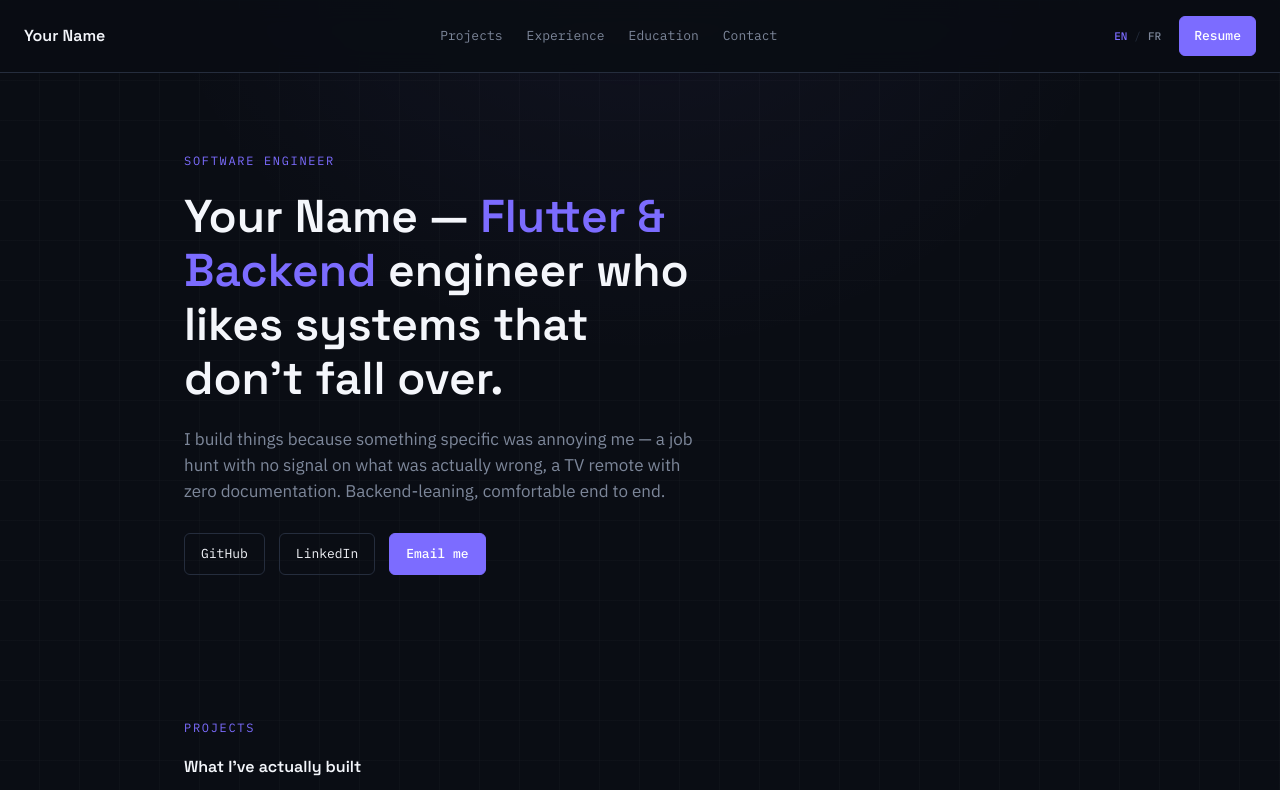
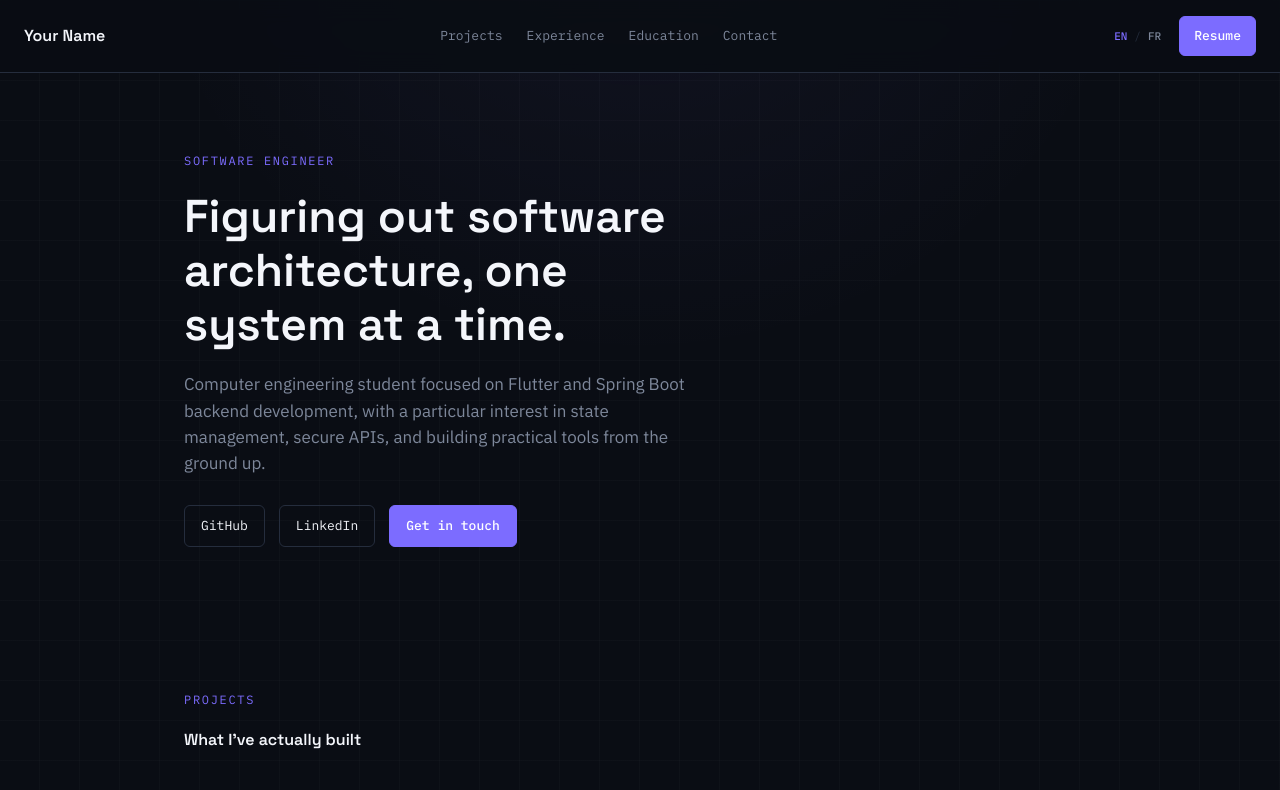
Before and after one commit to jecem-ben-slama/portfoliov2, an Angular app: page / in a window 1280 px wide. Shown: the top 790 px of the page. Built offline with nearby package versions, Linux system fonts and the light colour scheme.

Commit message:
update hero section to support multi lang

```diff
--- a/src/app/core/i18n/en.ts
+++ b/src/app/core/i18n/en.ts
@@ -8,12 +8,15 @@ export const en = {
   },
 
   hero: {
-    eyebrow: 'Software Engineering Student',
-    title: 'Building software that solves real problems.',
+    eyebrow: 'Software Engineer',
+
+    title: 'Figuring out software architecture, one system at a time.',
+
     description:
-      'Computer engineering student passionate about software development, web technologies and mobile applications.',
+      'Computer engineering student focused on Flutter and Spring Boot backend development, with a particular interest in state management, secure APIs, and building practical tools from the ground up.',
+
     viewProjects: 'View projects',
-    contactMe: 'Contact me',
+    contactMe: 'Get in touch',
   },
 
   about: {
--- a/src/app/core/i18n/fr.ts
+++ b/src/app/core/i18n/fr.ts
@@ -8,10 +8,13 @@ export const fr = {
   },
 
   hero: {
-    eyebrow: 'Étudiant en ingénierie logicielle',
-    title: 'Je crée des logiciels qui répondent à de vrais besoins.',
+    eyebrow: 'Ingénieur logiciel',
+
+    title: 'Comprendre l’architecture logicielle, un système à la fois.',
+
     description:
-      'Étudiant en ingénierie informatique passionné par le développement logiciel, les technologies web et les applications mobiles.',
+      'Étudiant en ingénierie informatique, spécialisé dans le développement Flutter et les backends avec Spring Boot, avec un intérêt particulier pour la gestion d’état, les API sécurisées et la création d’outils pratiques de bout en bout.',
+
     viewProjects: 'Voir mes projets',
     contactMe: 'Me contacter',
   },
--- a/src/app/features/home/hero/hero.component.html
+++ b/src/app/features/home/hero/hero.component.html
@@ -1,17 +1,31 @@
 <section class="hero">
-  <p class="eyebrow">Software Engineer</p>
+
+  <p class="eyebrow">
+    {{ i18n.t('hero.eyebrow') }}
+  </p>
+
   <h1>
-    Your Name — <span class="accent">Flutter &amp; Backend</span> engineer who
-    likes systems that don't fall over.
+    {{ i18n.t('hero.title') }}
   </h1>
+
   <p class="value-prop">
-    I build things because something specific was annoying me — a job hunt
-    with no signal on what was actually wrong, a TV remote with zero
-    documentation. Backend-leaning, comfortable end to end.
+    {{ i18n.t('hero.description') }}
   </p>
+
   <div class="socials">
-    <a href="https://github.com/your-username" target="_blank" rel="noopener" class="btn">GitHub</a>
-    <a href="https://linkedin.com/in/your-username" target="_blank" rel="noopener" class="btn">LinkedIn</a>
-    <a href="mailto:you@example.com" class="btn primary">Email me</a>
+
+    <a href="https://github.com/your-username" target="_blank" rel="noopener noreferrer" class="btn">
+      GitHub
+    </a>
+
+    <a href="https://linkedin.com/in/your-username" target="_blank" rel="noopener noreferrer" class="btn">
+      LinkedIn
+    </a>
+
+    <a href="mailto:you@example.com" class="btn primary">
+      {{ i18n.t('hero.contactMe') }}
+    </a>
+
   </div>
+
 </section>
--- a/src/app/features/home/hero/hero.component.ts
+++ b/src/app/features/home/hero/hero.component.ts
@@ -1,9 +1,13 @@
-import { Component } from '@angular/core';
+import { Component, inject } from '@angular/core';
+import { TranslationService } from '../../../core/i18n/translation.service';
+
 
 @Component({
   selector: 'app-hero',
   standalone: true,
   templateUrl: './hero.component.html',
-  styleUrl: './hero.component.scss'
+  styleUrl: './hero.component.scss',
 })
-export class HeroComponent {}
+export class HeroComponent {
+  readonly i18n = inject(TranslationService);
+}
```
